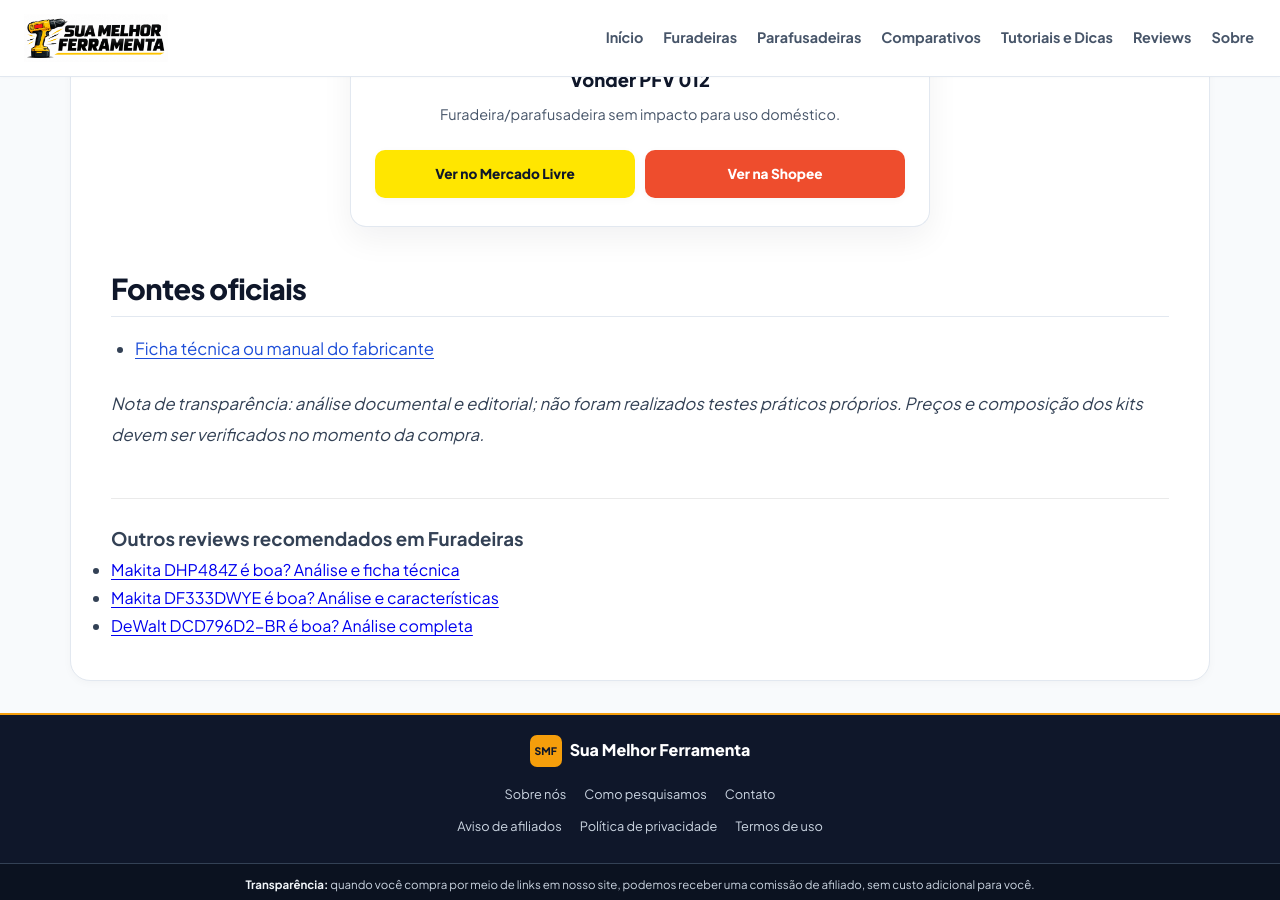
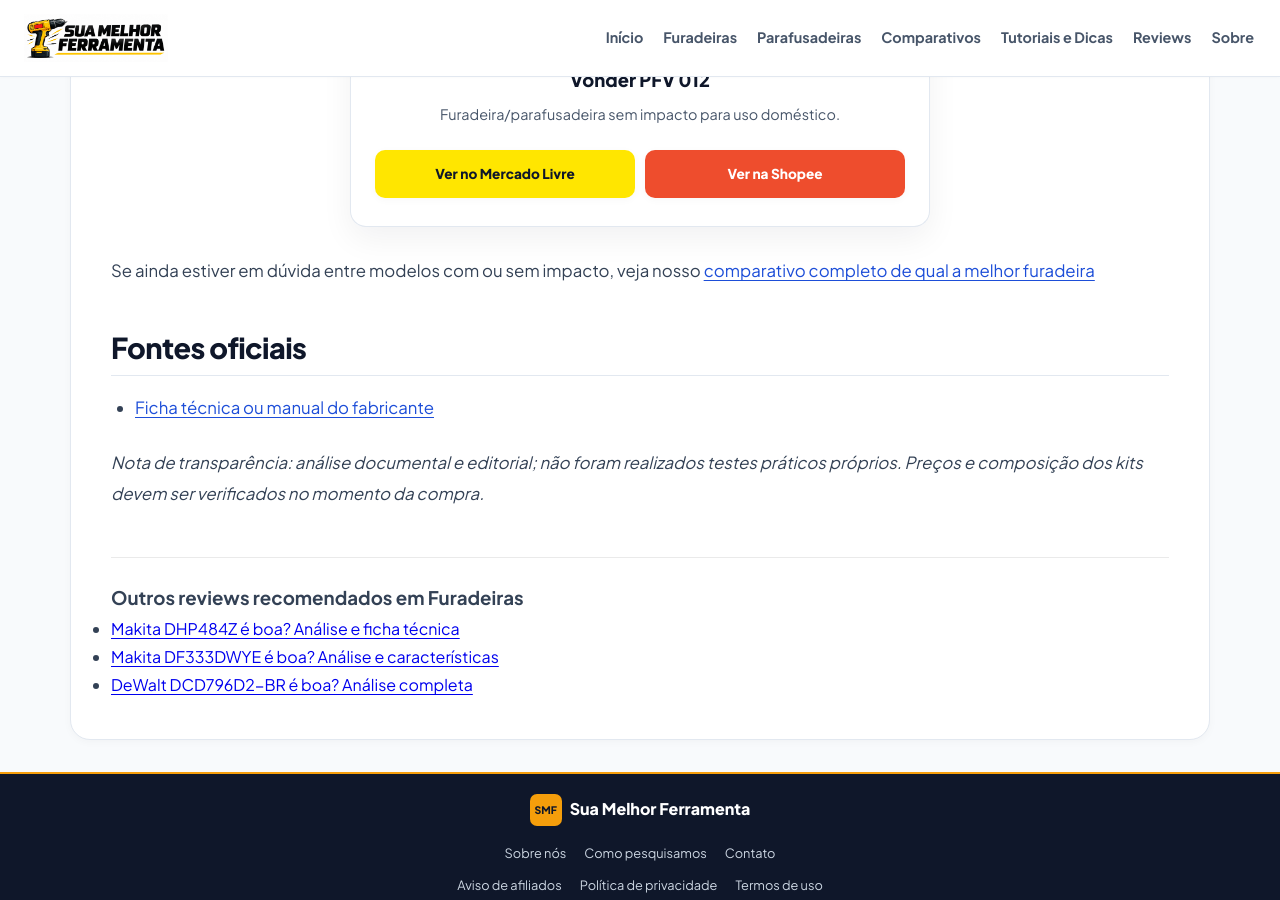
Before and after one commit to membroequipe/SiteReview, a Jekyll site: the page built from _posts/2026-11-03-review-vonder-pfv-012.md, in a window 1280 px wide and 900 px high, scrolled down 7011 px. Built offline with Jekyll 4.4.1, drawn with Linux system fonts in a browser that asks for light colours.

Commit message:
Update 2026-11-03-review-vonder-pfv-012.md

```diff
--- a/_posts/2026-11-03-review-vonder-pfv-012.md
+++ b/_posts/2026-11-03-review-vonder-pfv-012.md
@@ -140,6 +140,8 @@
 
 {% include produto-card.html id="vonder_pfv_012" %}
 
+Se ainda estiver em dúvida entre modelos com ou sem impacto, veja nosso [comparativo completo de qual a melhor furadeira](/guias/qual-a-melhor-furadeira/)
+
 ## Fontes oficiais
 
  - [Ficha técnica ou manual do fabricante](https://www.vonder.com.br/produto/parafusadeirafuradeira_a_bateria_12_v_fonte_de_carregamento_bivolt_automtica_pfv_012_vonder/7916){:target="_blank" rel="noopener nofollow"}
```
